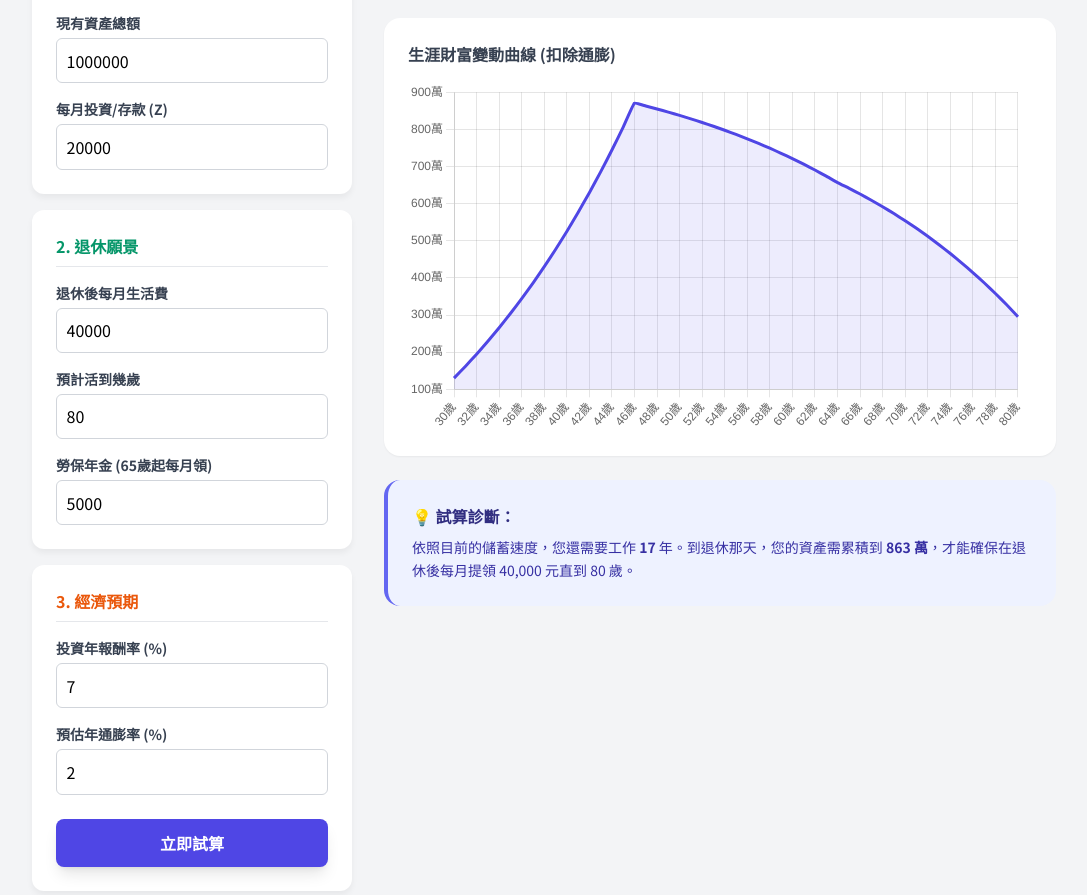
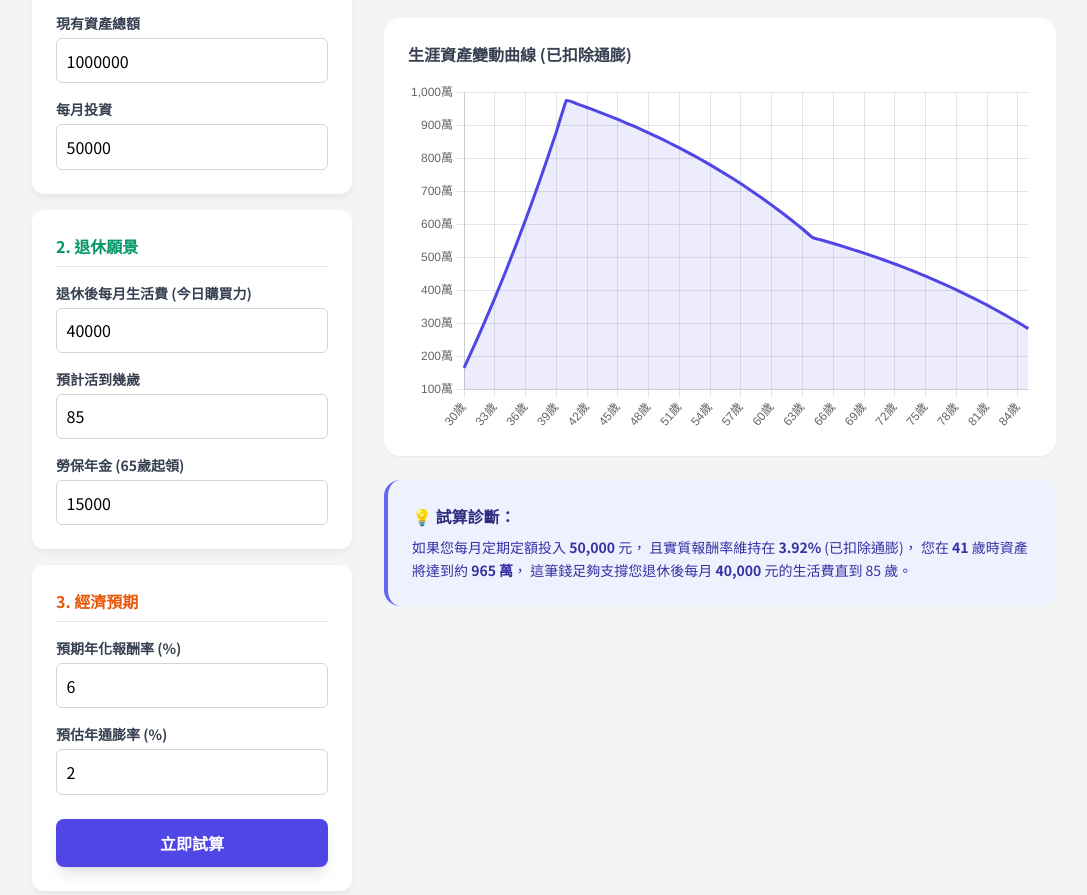
Before and after one commit to Chloechen188/retirement_calculator, a plain HTML site: page index.html in a window 1280 px wide. Shown: the part 278-1173 px from the top of the page, without its empty margins (96-1183 px from the left). Drawn offline with nearby package versions, Linux system fonts and the light colour scheme.

Commit message:
Update index.html

```diff
--- a/index.html
+++ b/index.html
@@ -3,23 +3,14 @@
 <head>
     <meta charset="UTF-8">
     <meta name="viewport" content="width=device-width, initial-scale=1.0">
-    <title>退休目標達成計算機</title>
+    <title>定期定額退休達成計算機</title>
     <script src="https://cdn.jsdelivr.net/npm/chart.js"></script>
     <script src="https://cdn.tailwindcss.com"></script>
     <style>
         @import url('https://fonts.googleapis.com/css2?family=Noto+Sans+TC:wght@400;700&display=swap');
         body { font-family: 'Noto Sans TC', sans-serif; background-color: #f3f4f6; }
-
-        /* 移除輸入框上下箭頭 */
-        input::-webkit-outer-spin-button,
-        input::-webkit-inner-spin-button {
-            -webkit-appearance: none;
-            margin: 0;
-        }
-        input[type=number] {
-            -moz-appearance: textfield;
-        }
-
+        input::-webkit-outer-spin-button, input::-webkit-inner-spin-button { -webkit-appearance: none; margin: 0; }
+        input[type=number] { -moz-appearance: textfield; }
         .input-card { background: white; border-radius: 12px; padding: 1.5rem; box-shadow: 0 4px 6px rgba(0,0,0,0.05); }
         .label-style { display: block; font-size: 0.875rem; font-weight: 700; color: #374151; margin-bottom: 0.25rem; }
         .input-style { width: 100%; border: 1px solid #d1d5db; border-radius: 6px; padding: 0.6rem; font-size: 1rem; outline-color: #4f46e5; }
@@ -28,8 +19,8 @@
 <body class="p-4 md:p-8">
 
     <div class="max-w-5xl mx-auto">
-        <h1 class="text-3xl font-black text-indigo-900 mb-2">🚀 退休目標達成計算機</h1>
-        <p class="text-gray-500 mb-8">專注計算：還要工作多久？退休那天要存到多少錢？</p>
+        <h1 class="text-3xl font-black text-indigo-900 mb-2">🚀 定期定額退休計算機</h1>
+        <p class="text-gray-500 mb-8">採用「月複利」模型，模擬每月 1 號扣款的真實投資狀況</p>
 
         <div class="grid grid-cols-1 lg:grid-cols-3 gap-8">
 
@@ -47,8 +38,8 @@
                             <input type="number" id="currentAsset" value="1000000" class="input-style">
                         </div>
                         <div>
-                            <label class="label-style">每月投資/存款 (Z)</label>
-                            <input type="number" id="monthlyInvest" value="20000" class="input-style">
+                            <label class="label-style">每月投資 </label>
+                            <input type="number" id="monthlyInvest" value="50000" class="input-style">
                         </div>
                     </div>
                 </div>
@@ -57,16 +48,16 @@
                     <h2 class="text-emerald-600 font-bold mb-4 border-b pb-2">2. 退休願景</h2>
                     <div class="space-y-4">
                         <div>
-                            <label class="label-style">退休後每月生活費</label>
+                            <label class="label-style">退休後每月生活費 (今日購買力)</label>
                             <input type="number" id="monthlySpend" value="40000" class="input-style">
                         </div>
                         <div>
                             <label class="label-style">預計活到幾歲</label>
-                            <input type="number" id="lifeAge" value="80" class="input-style">
+                            <input type="number" id="lifeAge" value="85" class="input-style">
                         </div>
                         <div>
-                            <label class="label-style">勞保年金 (65歲起每月領)</label>
-                            <input type="number" id="pension" value="5000" class="input-style">
+                            <label class="label-style">勞保年金 (65歲起領)</label>
+                            <input type="number" id="pension" value="15000" class="input-style">
                         </div>
                     </div>
                 </div>
@@ -75,12 +66,12 @@
                     <h2 class="text-orange-600 font-bold mb-4 border-b pb-2">3. 經濟預期</h2>
                     <div class="space-y-4">
                         <div>
-                            <label class="label-style">投資年報酬率 (%)</label>
-                            <input type="number" id="roi" value="7" class="input-style">
+                            <label class="label-style">預期年化報酬率 (%)</label>
+                            <input type="number" id="roi" value="6" class="input-style" step="0.1">
                         </div>
                         <div>
                             <label class="label-style">預估年通膨率 (%)</label>
-                            <input type="number" id="inflation" value="2" class="input-style">
+                            <input type="number" id="inflation" value="2" class="input-style" step="0.1">
                         </div>
                     </div>
                     <button onclick="calculateGoal()" class="w-full mt-6 bg-indigo-600 text-white font-bold py-3 rounded-lg hover:bg-indigo-700 transition shadow-lg">
@@ -91,7 +82,6 @@
 
             <!-- 結果區 -->
             <div class="lg:col-span-2 space-y-6">
-                <!-- 數字結果 -->
                 <div class="grid grid-cols-1 md:grid-cols-2 gap-4">
                     <div class="bg-indigo-600 p-6 rounded-2xl text-white">
                         <div class="text-indigo-100 text-sm">最短還需工作</div>
@@ -99,21 +89,19 @@
                         <div id="resRetireAge" class="text-sm mt-2 opacity-80">預計退休年齡：-- 歲</div>
                     </div>
                     <div class="bg-white p-6 rounded-2xl border-2 border-indigo-100">
-                        <div class="text-gray-500 text-sm">退休當天目標資產</div>
+                        <div class="text-gray-500 text-sm">退休當天總資產</div>
                         <div id="resTargetAsset" class="text-4xl font-black mt-1 text-indigo-600">--</div>
                         <div class="text-xs mt-2 text-gray-400">相當於今日購買力</div>
                     </div>
                 </div>
 
-                <!-- 圖表 -->
                 <div class="bg-white p-6 rounded-2xl shadow-sm">
-                    <h3 class="font-bold text-gray-700 mb-4">生涯財富變動曲線 (扣除通膨)</h3>
+                    <h3 class="font-bold text-gray-700 mb-4">生涯資產變動曲線 (已扣除通膨)</h3>
                     <div class="h-[350px]">
                         <canvas id="mainChart"></canvas>
                     </div>
                 </div>
 
-                <!-- 診斷說明 -->
                 <div id="diagnosis" class="bg-indigo-50 p-6 rounded-2xl border-l-4 border-indigo-500 hidden">
                     <h4 class="font-bold text-indigo-900 mb-2 font-lg">💡 試算診斷：</h4>
                     <div id="diagnosisText" class="text-indigo-800 text-sm leading-relaxed"></div>
@@ -126,71 +114,80 @@
         let myChart = null;
 
         function calculateGoal() {
-            // 取得輸入值
             const curAge = parseFloat(document.getElementById('currentAge').value) || 0;
             const curAsset = parseFloat(document.getElementById('currentAsset').value) || 0;
-            const investZ = parseFloat(document.getElementById('monthlyInvest').value) || 0;
-            const spendS = parseFloat(document.getElementById('monthlySpend').value) || 0;
+            const investM = parseFloat(document.getElementById('monthlyInvest').value) || 0;
+            const spendM = parseFloat(document.getElementById('monthlySpend').value) || 0;
             const lifeAge = parseFloat(document.getElementById('lifeAge').value) || 0;
             const pensionVal = parseFloat(document.getElementById('pension').value) || 0;
-            const roiRaw = parseFloat(document.getElementById('roi').value) || 0;
-            const infRaw = parseFloat(document.getElementById('inflation').value) || 0;
+            const roiRaw = parseFloat(document.getElementById('roi').value) / 100;
+            const infRaw = parseFloat(document.getElementById('inflation').value) / 100;
 
-            // 計算實質報酬率
-            const realROI = (1 + (roiRaw / 100)) / (1 + (infRaw / 100)) - 1;
+            // 計算實質年報酬率 (Fisher Equation)
+            const realROIAnnum = (1 + roiRaw) / (1 + infRaw) - 1;
+            // 關鍵修改：將年利率轉為「月利率」
+            const monthlyRealROI = Math.pow(1 + realROIAnnum, 1 / 12) - 1;
 
             let finalWorkYears = 0;
             let success = false;
             let bestHistory = [];
+            let retirementAssetAmount = 0;
 
-            // 模擬工作年限：從工作 1 年試到 50 年
-            for (let x = 1; x <= 60; x++) {
+            // 暴力搜尋法：測試還要工作幾年 (x)
+            for (let x = 1; x <= (lifeAge - curAge); x++) {
                 let assets = curAsset;
                 let history = [];
                 let retireAge = curAge + x;
                 let isBroke = false;
 
+                // 以「月」為單位進行模擬，增加準確度
                 for (let age = curAge; age <= lifeAge; age++) {
-                    if (age < retireAge) {
-                        // 工作累積期
-                        assets = (assets + (investZ * 12)) * (1 + realROI);
-                    } else {
-                        // 退休提領期
-                        // 勞保年金隨通膨折現
-                        let realPension = (age >= 65) ? (pensionVal * 12) / Math.pow(1 + (infRaw/100), age - curAge) : 0;
-                        assets = (assets - (spendS * 12) + realPension) * (1 + realROI);
+                    for (let month = 1; month <= 12; month++) {
+                        if (age < retireAge) {
+                            // 累積期：月初投入 + 複利
+                            assets = (assets + investM) * (1 + monthlyRealROI);
+                        } else {
+                            // 提領期
+                            let currentPension = (age >= 65) ? pensionVal : 0;
+                            // 月初領錢領年金後，剩餘資產複利
+                            assets = (assets - spendM + currentPension) * (1 + monthlyRealROI);
+                        }
                     }
+
                     history.push(Math.round(assets));
-                    if (assets < 0) { isBroke = true; }
+                    if (assets < 0 && age < lifeAge) { isBroke = true; }
                 }
 
                 if (!isBroke) {
                     finalWorkYears = x;
                     bestHistory = history;
+                    retirementAssetAmount = history[x]; // 退休那一年的資產
                     success = true;
                     break;
                 }
-                if (x === 60) bestHistory = history; // 即使沒成功也存最後一次歷史做圖
+                if (x === (lifeAge - curAge)) bestHistory = history;
             }
 
-            // 更新顯示
+            // UI 更新
             if (success) {
                 document.getElementById('resWorkYears').innerText = finalWorkYears + " 年";
                 document.getElementById('resRetireAge').innerText = "預計退休年齡：" + (curAge + finalWorkYears) + " 歲";
-                const targetVal = bestHistory[finalWorkYears];
-                document.getElementById('resTargetAsset').innerText = Math.round(targetVal / 10000) + " 萬元";
+                document.getElementById('resTargetAsset').innerText = Math.round(retirementAssetAmount / 10000).toLocaleString() + " 萬元";
 
                 document.getElementById('diagnosis').classList.remove('hidden');
-                document.getElementById('diagnosisText').innerHTML = `依照目前的儲蓄速度，您還需要工作 <b>${finalWorkYears}</b> 年。到退休那天，您的資產需累積到 <b>${Math.round(targetVal / 10000)} 萬</b>，才能確保在退休後每月提領 ${spendS.toLocaleString()} 元直到 ${lifeAge} 歲。`;
+                document.getElementById('diagnosisText').innerHTML = `
+                    如果您每月定期定額投入 <b>${investM.toLocaleString()}</b> 元，
+                    且實質報酬率維持在 <b>${(realROIAnnum*100).toFixed(2)}%</b> (已扣除通膨)，
+                    您在 <b>${curAge + finalWorkYears}</b> 歲時資產將達到約 <b>${Math.round(retirementAssetAmount / 10000)} 萬</b>，
+                    這筆錢足夠支撐您退休後每月 <b>${spendM.toLocaleString()}</b> 元的生活費直到 ${lifeAge} 歲。`;
             } else {
-                document.getElementById('resWorkYears').innerText = "需要更久";
-                document.getElementById('resRetireAge').innerText = "目前儲蓄不足以支撐退休";
+                document.getElementById('resWorkYears').innerText = "無法達成";
+                document.getElementById('resRetireAge').innerText = "建議調整投資額或延後退休";
                 document.getElementById('resTargetAsset').innerText = "--";
                 document.getElementById('diagnosis').classList.remove('hidden');
-                document.getElementById('diagnosisText').innerText = "警告：目前的投資額或報酬率太低，無法支撐退休支出。建議提高每月投資金額或降低退休後的預計開銷。";
+                document.getElementById('diagnosisText').innerText = "警告：目前的儲蓄速度與預期報酬率，無法支撐您的退休生活開銷。建議調高每月投資金額，或降低退休後的生活支出需求。";
             }
 
-            // 畫圖
             drawChart(curAge, lifeAge, bestHistory);
         }
 
@@ -206,7 +203,7 @@
                 data: {
                     labels: labels,
                     datasets: [{
-                        label: '資產實質價值 (今日購買力)',
+                        label: '資產實質價值 (今日購買力折現)',
                         data: dataHistory,
                         borderColor: '#4f46e5',
                         backgroundColor: 'rgba(79, 70, 229, 0.1)',
@@ -221,17 +218,26 @@
                     maintainAspectRatio: false,
                     scales: {
                         y: {
-                            ticks: { callback: (val) => (val / 10000).toLocaleString() + '萬' }
+                            ticks: {
+                                callback: (val) => {
+                                    if (val < 0) return 0;
+                                    return (val / 10000).toLocaleString() + '萬';
+                                }
+                            }
                         }
                     },
                     plugins: {
-                        legend: { display: false }
+                        legend: { display: false },
+                        tooltip: {
+                            callbacks: {
+                                label: (context) => `資產：${context.raw.toLocaleString()} 元`
+                            }
+                        }
                     }
                 }
             });
         }
 
-        // 初始化第一次試算
         window.onload = calculateGoal;
     </script>
 </body>
```
